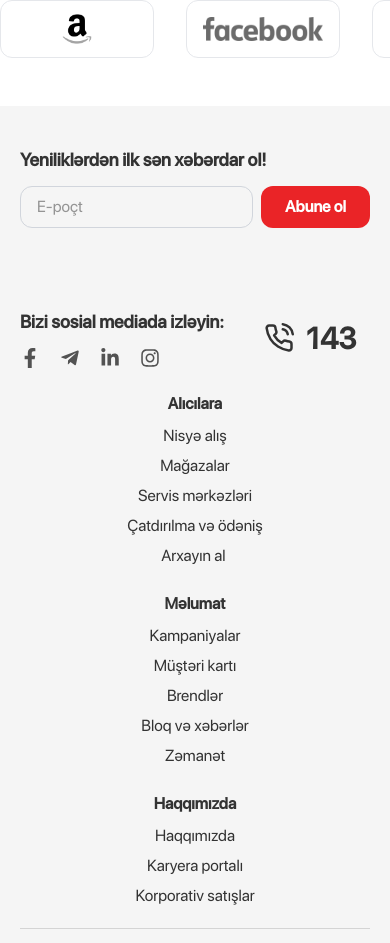
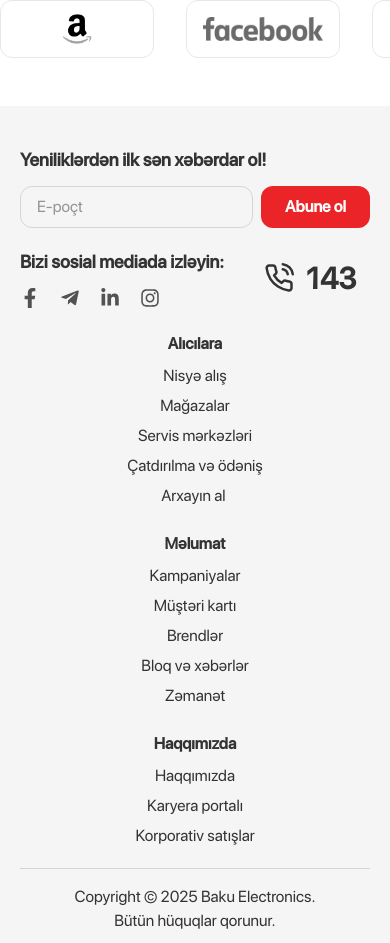
Before and after one commit to jalashikhaliyeva/wemark-task-jalashikhaliyeva, a Next.js app: page / in a window 390 px wide. Shown: the part 1055-1998 px from the top of the page. Built offline with nearby package versions, Linux system fonts and the light colour scheme; no server answers.

Commit message:
Remove unused imports and update Footer component layout for better spacing

```diff
--- a/pages/_document.tsx
+++ b/pages/_document.tsx
@@ -5,7 +5,6 @@ export default function Document() {
     <Html lang="en">
       <Head>
         <link rel="icon" href="/assets/img/logo-be.png" />
-        <title>Jala Sh. | Wemark / Baku Electronics</title>
       </Head>
 
       <body className="antialiased">
--- a/pages/index.tsx
+++ b/pages/index.tsx
@@ -5,7 +5,6 @@ import type { HeroData, ServiceFeatureData, ProductsData } from "@/src/types";
 import { getHeroData } from "./api/services/heroService";
 import { getServiceFeatures } from "./api/services/servicesService";
 import Hero from "@/src/components/home/Hero";
-import TopToolBar from "@/src/components/layout/TopToolbar";
 import Services from "@/src/components/home/Services";
 import OfferedProducts from "@/src/components/home/OfferedProducts";
 import { getProducts } from "./api/services/productsService";
@@ -13,7 +12,6 @@ import Partners from "@/src/components/home/Partners";
 import Blogs from "@/src/components/home/Blogs";
 import Head from "next/head";
 import Footer from "@/src/components/layout/Footer";
-import { useState, useEffect } from "react";
 import NavBar from "@/src/components/layout/NavBar";
 
 interface HomeProps {
--- a/src/components/layout/Footer/index.tsx
+++ b/src/components/layout/Footer/index.tsx
@@ -1,15 +1,10 @@
 import {
-  FaFacebook,
   FaFacebookF,
   FaInstagram,
   FaLinkedinIn,
-  FaTelegram,
   FaTelegramPlane,
-  FaTwitter,
-  FaYoutube,
 } from "react-icons/fa";
 import Container from "../Container";
-import { BiPhone } from "react-icons/bi";
 import { FiPhoneCall } from "react-icons/fi";
 
 const Footer = () => {
@@ -18,7 +13,7 @@ const Footer = () => {
       <Container>
         <div className="flex flex-col md:flex-row justify-between gap-6">
           {/* Newsletter section */}
-          <div className="md:w-[30%] flex flex-col gap-20 ">
+          <div className="md:w-[30%] flex flex-col gap-5 md:gap-20 ">
             <div>
               <h2 className="text-lg font-bold mb-3">
                 Yeniliklərdən ilk sən xəbərdar ol!
```
